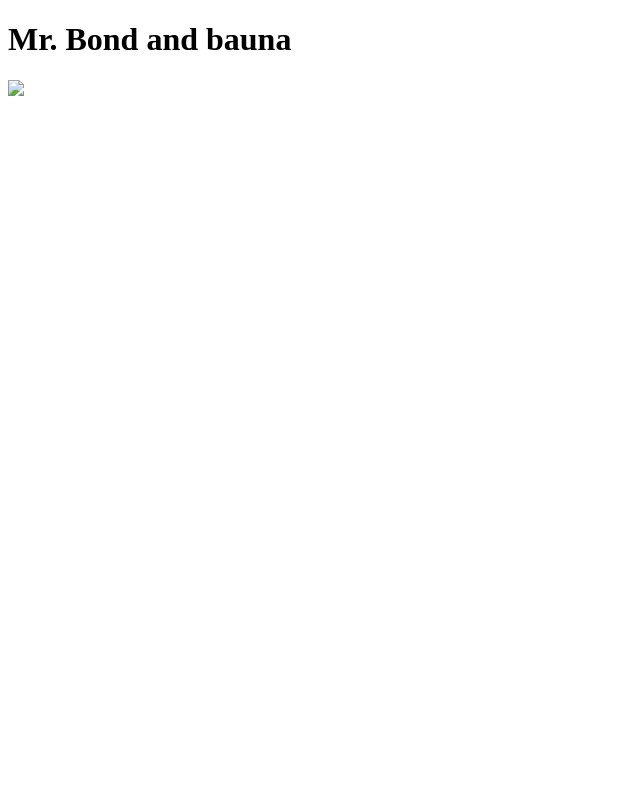
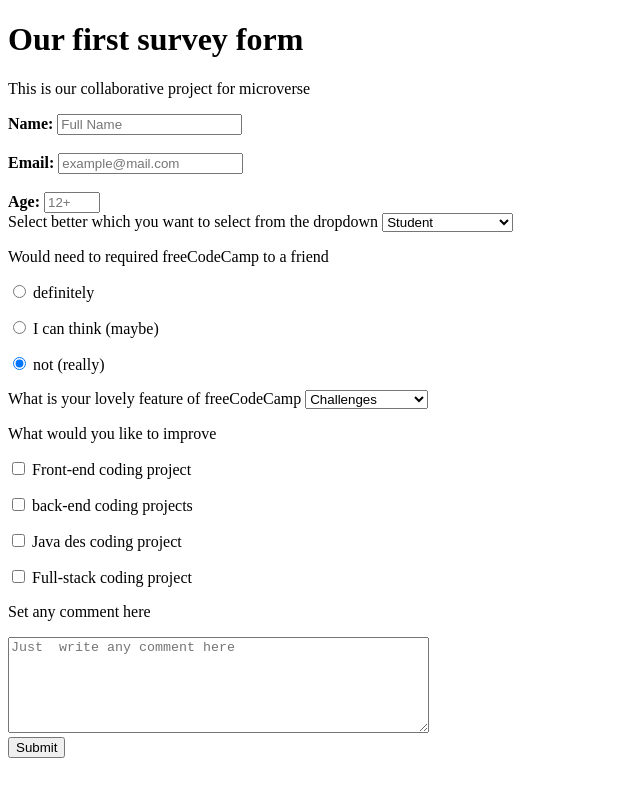
Before and after one commit to sachin87899/tutorialrep, a plain HTML site: page index.html in a window 1280 px wide. Shown: the whole page, without its empty margins (0-640 px from the left). Drawn offline with Linux system fonts and the light colour scheme.

Commit message:
Update index.html

```diff
--- a/index.html
+++ b/index.html
@@ -7,7 +7,113 @@
     <title>Document</title>
 </head>
 <body>
-    <h1>Mr. Bond and bauna</h1>
-    <img src="lawncare-gae6ef9794_1920.jpg">
+      <div id="heading">
+    <h1 id=title>Our first survey form</h1>
+    <p id="description">This is our collaborative project for microverse</p>
+    </div>
+
+     <form id="survey-form">
+        <div id="input-fields">
+            <label id="name-label"><b>Name:</b></label>
+            <input id="name" type="name" name="name" class="form" required placeholder="Full Name"><br>
+            <br>
+            <label id="email-label"><b>Email:</b></label>
+            <input id="email" type="email" name="email" class="form" required placeholder="example@mail.com"><br>
+            <br>
+            <label id="number-label"><b>Age:</b></label>
+            <input id="number" type="number" name="number" class="form" min="5" max="99" placeholder="12+" required>
+         </div>
+        <div class="form-group">
+                <label for="dropdown">
+                    Select better which you want to select from the dropdown
+                </label>
+                <select name="dropdown" id="dropdown" class="form-control" required>
+                    <option disabled>Select current role</option>
+                    <option value="Student">Student</option>
+                    <option value="Full Job ">All time Job</option>
+                    <option value="Full timer learner ">Full timer learner</option>
+                    <option value="off">I don't wanna day</option>
+                    <option value="other">Other</option>
+
+                </select>
+            </div>
+            <div class="form-group">
+                <p>Would need to required freeCodeCamp to a friend</p>
+                <p>
+                    <label>
+                        <input type="radio" name="answer" id="definitely" checked>
+                        definitely
+                    </label>
+
+                </p>
+                <p>
+                    <label>
+                        <input type="radio" name="answer" id="maybe" checked>
+                        I can think (maybe)
+                    </label>
+
+                </p>
+                <p>
+                    <label>
+                        <input type="radio" name="answer" id="notsure" checked>
+                     not (really)
+                    </label>
+
+                </p>
+            </div>
+            <div class="form-group">
+                <label for="favorite">
+                What  is your lovely feature of freeCodeCamp
+    </label>
+                <select name="favorite" id="favorite">
+                    <option disabled>Select An Option</option>
+                    <option value="challenges">Challenges</option>
+                    <option value="project">Projects</option>
+                    <option value="community">Community</option>
+                    <option value="Open source ">Open source</option>
+                    <option value="Other">Other</option>
+
+    </select>
+            </div>
+            <div class="form-group">
+                <p>What would you like to improve</p>
+                <p>
+                    <label>
+                        <input type="checkbox" name="checkbox" value="front-ends project">
+                        Front-end coding project
+                    </label>
+                </p>
+                <p>
+                    <label>
+                        <input type="checkbox" name="checkbox" value="back-ends project">
+                        back-end coding projects
+                    </label>
+                </p>
+                <p>
+                    <label>
+                        <input type="checkbox" name="checkbox" value="Java desktop">
+                        Java des coding project
+                    </label>
+                </p>
+                <p>
+                    <label>
+                        <input type="checkbox" name="checkbox" value="front-ends project">
+                        Full-stack  coding project
+                    </label>
+                </p>
+            </div>
+            <div class="form-group">
+                <p>Set any comment here</p>
+                <textarea name="comment" id="comment" rows="6" cols="50" placeholder="Just  write any comment here" required></textarea>
+            </div>
+
+            <div class="form-group">
+                <button type="submit" id="submit">Submit</button>
+            </div>
+    </form>
+
+
+     <script src="https://cdn.freecodecamp.org/testable-projects-fcc/v1/bundle.js"></script>
+    <script  src="js/index.js"></script>
 </body>
 </html>
```
